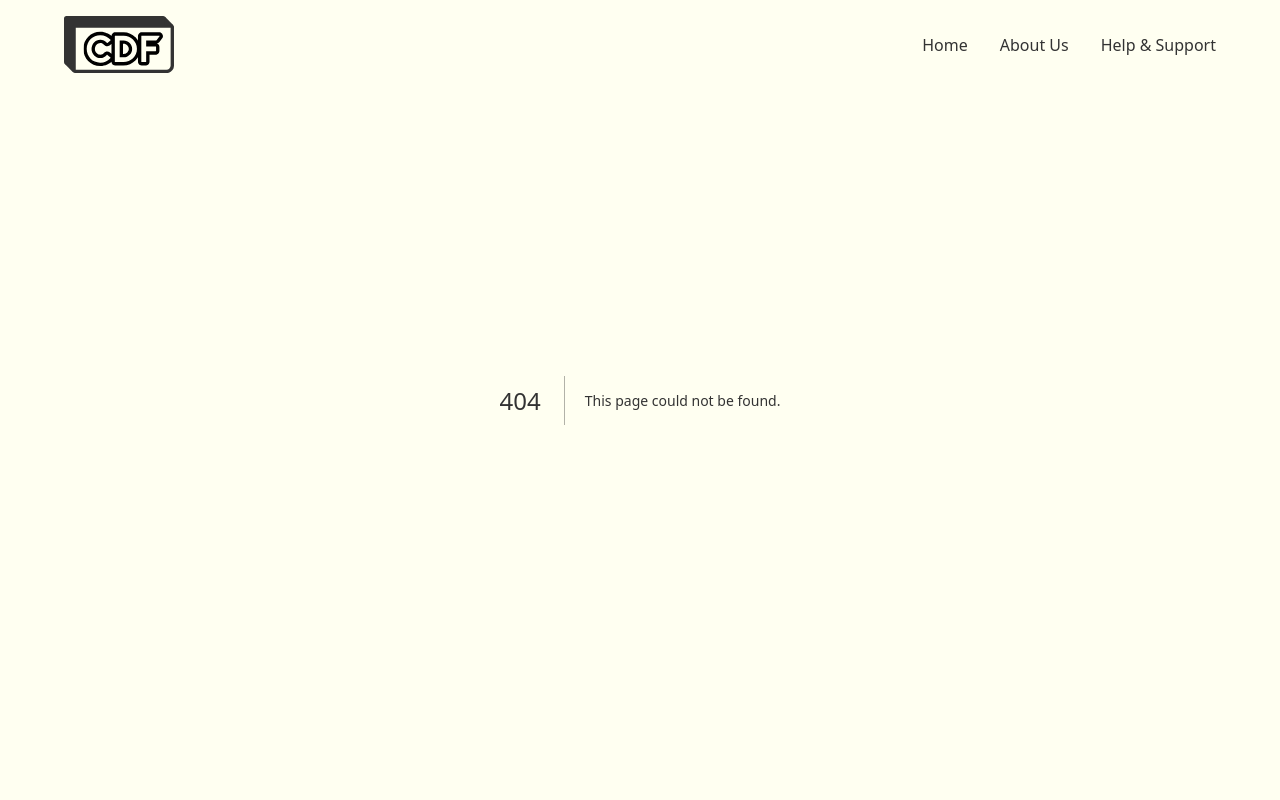
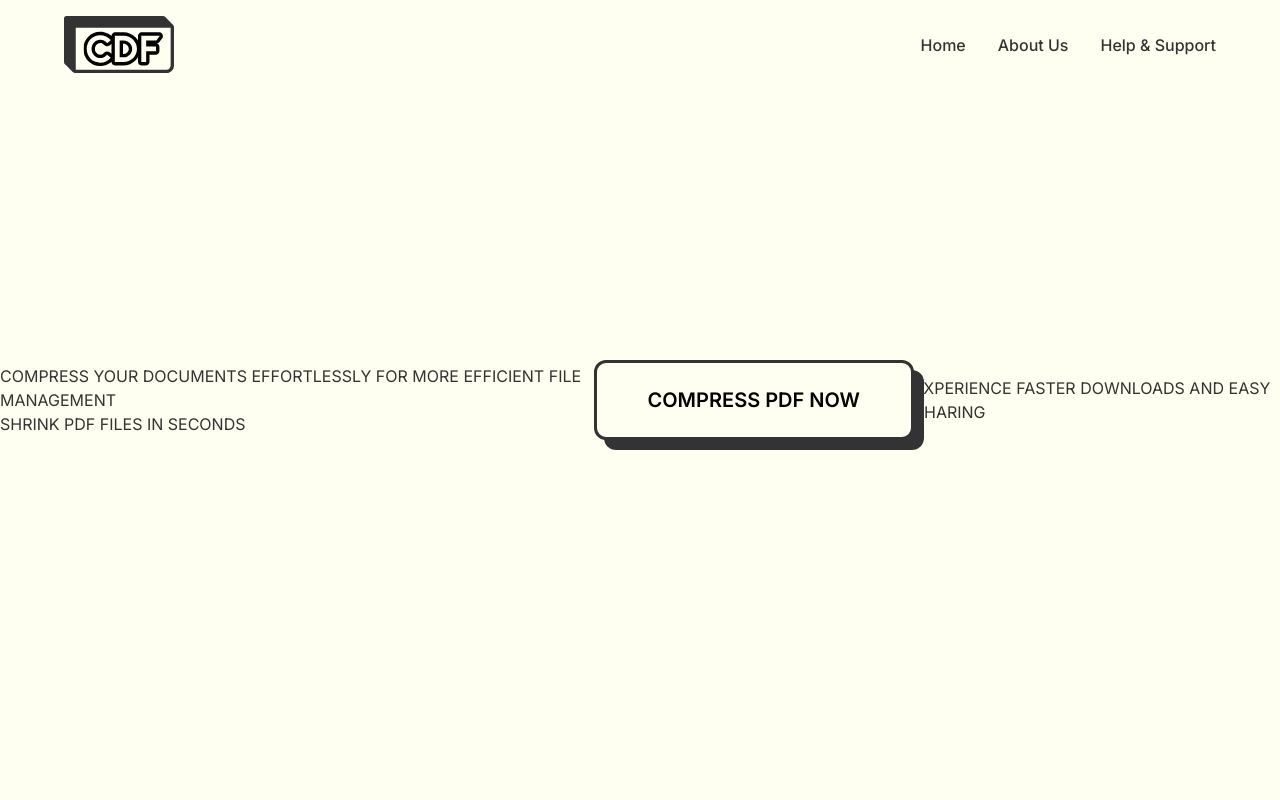
Before and after one commit to varadpuranik123/compressor-cdf, a Next.js app: page /select in a window 1280 px wide. Before the commit this address had no page. Shown: the top 800 px of the page. Built offline with nearby package versions, Linux system fonts and the light colour scheme; a web font is replaced by a local one.

Commit message:
made a link work added a new layout in the select directory

```diff
--- a/app/(main)/_components/banner.tsx
+++ b/app/(main)/_components/banner.tsx
@@ -16,7 +16,7 @@ export const Banner = () => {
                     EFFORTLESS PDF COMPRESSION FOR SMOOTHER DIGITAL WORKFLOWS
                 </p>
 
-                <Link href="/select.tsx"><button className="button-shadow font-semibold text-xl w-80 h-20 hover:bg-[#637CFF] duration-300 hover:text-[#fffff1] stroke border-[3px] rounded-xl border-[#333333] bg-[#fffff1] text-black">
+                <Link href="/select"><button className="button-shadow font-semibold text-xl w-80 h-20 hover:bg-[#637CFF] duration-300 hover:text-[#fffff1] stroke border-[3px] rounded-xl border-[#333333] bg-[#fffff1] text-black">
                 START COMPRESSING NOW!
                 </button></Link>
             </div>
--- a/app/(main)/page.tsx
+++ b/app/(main)/page.tsx
@@ -1,11 +1,15 @@
 import { Banner } from "./_components/banner";
+import { Footer } from "./_components/footer";
+import { Navbar } from "./_components/navbar";
 import { Tools } from "./_components/tools";
 
 export default function Home() {
     return(
         <div>
+            <Navbar />
             <Banner />
             <Tools />
+            <Footer />
         </div>
     )
 }
--- /dev/null
+++ b/app/(select)/layout.tsx
@@ -0,0 +1,19 @@
+"use client";
+
+import { Navbar } from "../(main)/_components/navbar";
+
+const MainLayout = ({
+    children
+}:{
+    children: React.ReactNode;
+}) => {
+    return(
+        <div>
+            <Navbar />
+            <main>
+                {children}
+            </main>
+        </div>
+    )
+}
+export default MainLayout;
--- a/app/(main)/_components/select.tsx
+++ b/app/(select)/select/page.tsx
@@ -1,7 +1,7 @@
 
-export const Select = () => {
+const Select = () => {
     return(
-        <div className="">
+        <div className="h-screen w-full flex items-center justify-center">
             <div className=" uppercase ">
                 <p>Compress Your Documents Effortlessly for More Efficient File Management</p>
                 <p>Shrink PDF Files in Seconds</p>
@@ -18,3 +18,4 @@ export const Select = () => {
         </div>
     )
 }
+export default Select;
--- a/app/layout.tsx
+++ b/app/layout.tsx
@@ -21,11 +21,9 @@ export default function RootLayout({
   return (
     <html lang="en">
       <div className='bg-[#fffff1] text-[#333333]'>
-        <Navbar />
         <main className={inter.className} >
           {children}
         </main>
-        <Footer />
       </div>
     </html>
   )
```
